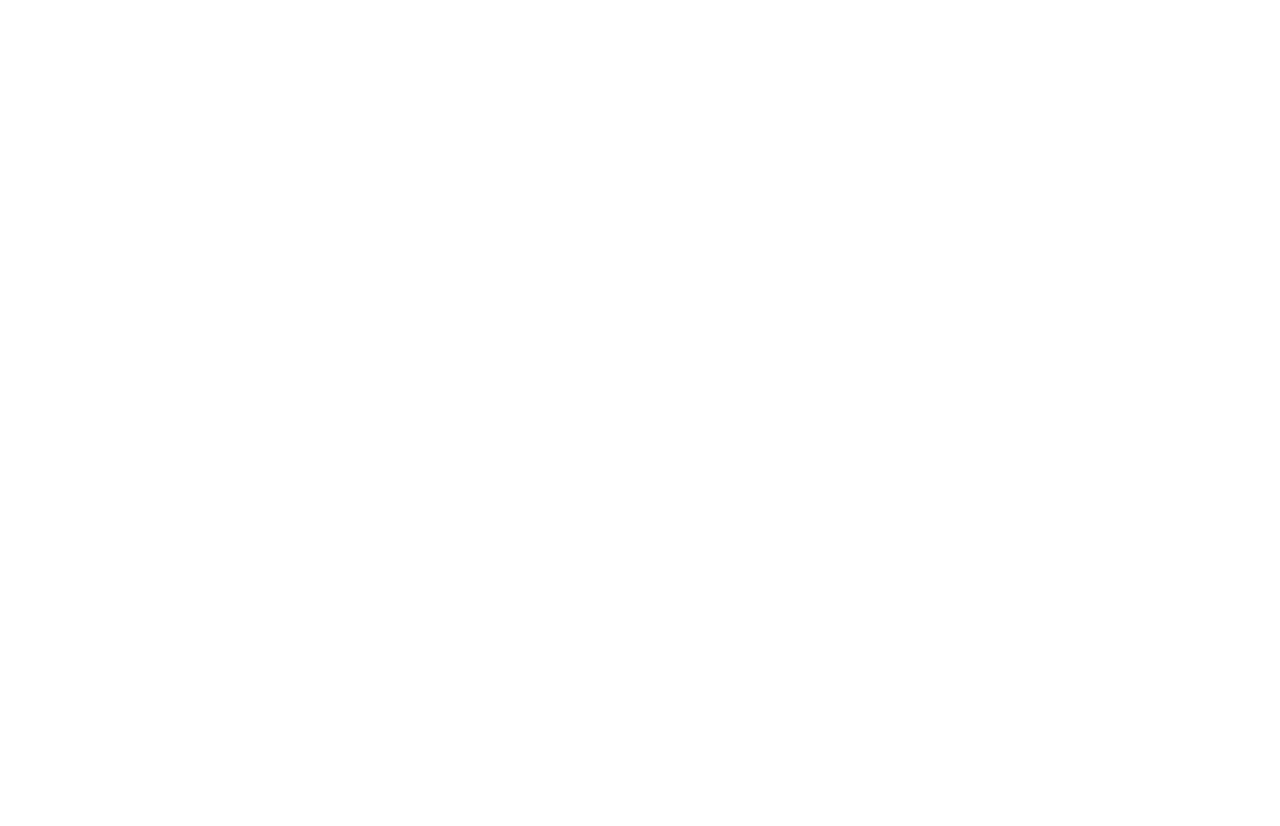
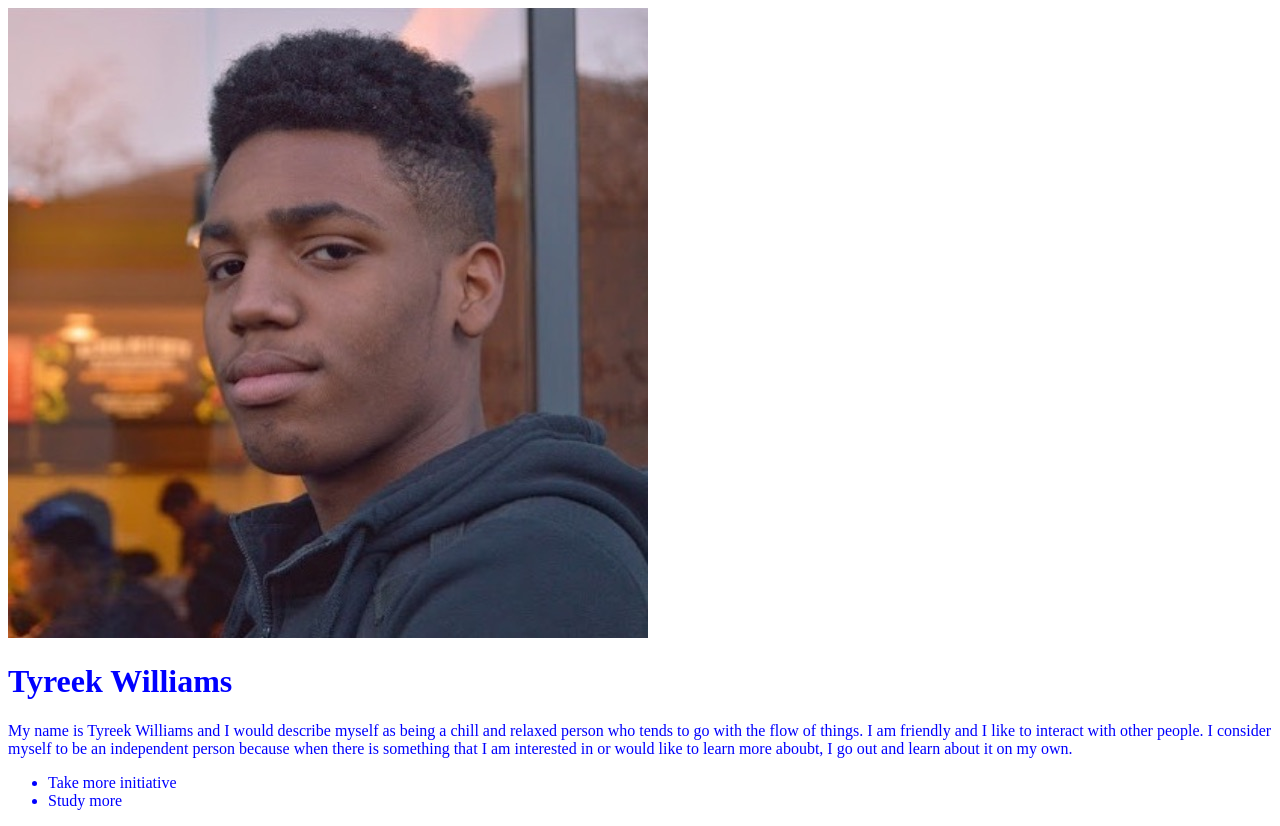
Before and after one commit to Tyreek1595/My-Portfolio, a plain HTML site: page index.html in a window 1280 px wide. Before the commit the page ends 800 px from the top, so only its background shows below. Drawn offline with Linux system fonts and the light colour scheme.

Commit message:
add style

```diff
--- /dev/null
+++ b/assetts/css/style.css
@@ -0,0 +1,3 @@
+.style{
+	color:blue;
+}
--- a/index.html
+++ b/index.html
@@ -4,9 +4,23 @@
 	<meta charset="utf-8">
 	<meta http-equiv="X-UA-Compatible" content="IE=edge">
 	<title></title>
-	<link rel="stylesheet" href="">
+	<link rel="stylesheet" href="./assetts/css/style.css">
 </head>
 <body>
 
+<div class="style">
+	<img src="./assetts/images/FullSizeRender.jpg" alt="">
+
+	<h1>Tyreek Williams</h1>
+
+	<p>My name is Tyreek Williams and I would describe myself as being a chill and relaxed person who tends to go with the flow of things. I am friendly and I like to interact with other people. I consider myself to be an independent person because when there is something that I am interested in or would like to learn more aboubt, I go out and learn about it on my own.</p>
+
+	<ul>
+		<li>Take more initiative</li>
+		<li>Study more</li>
+	</ul>
+</div>
+
+
 </body>
 </html>
```
